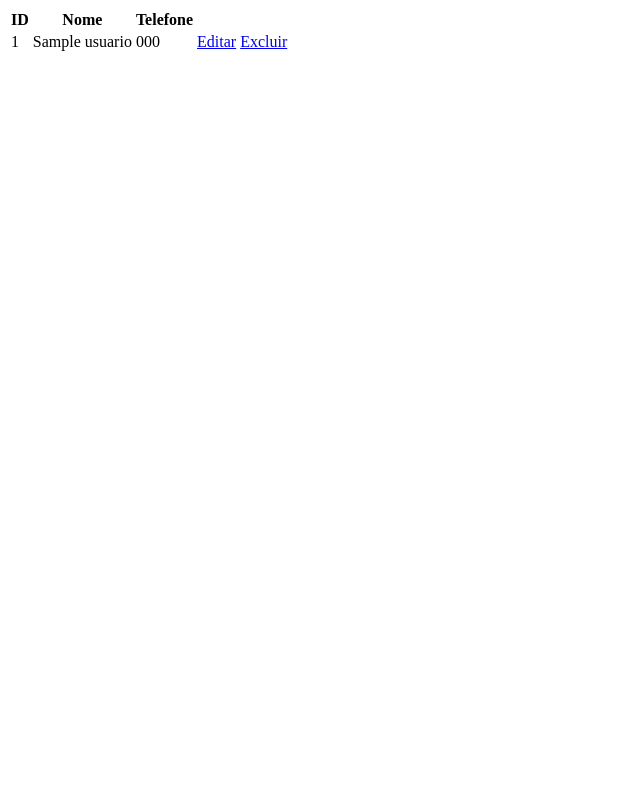
After one commit to Letibdi/aula_web2_2023.1, a PHP site: page /view/UsuarioList.php in a window 1280 px wide. The commit adds this page. Shown: the whole page, without its empty margins (0-640 px from the left). Run offline with PHP 8.4, Linux system fonts and the light colour scheme; tables that the repository leaves empty or names only in its code hold one stand-in row (values such as "Sample post").

Commit message:
Add files via upload

```diff
--- a/controller/UsuarioController.php
+++ b/controller/UsuarioController.php
@@ -12,7 +12,6 @@ class UsuarioController{
     }
 
 
-
     public function salvar($dados){
 
         $this->model->inserir($this->table,$dados);
@@ -24,4 +23,14 @@ class UsuarioController{
         return $this->model->select($this->table);
     }
 
+    public function deletar($id){
+
+        return $this->model->remove($this->table,$id);
+    }
+
+    public function buscar($id){
+
+        return $this->model->buscar($this->table,$id);
+    }
+
 }
--- a/index.php
+++ b/index.php
@@ -3,7 +3,7 @@
     <title>PHP Test</title>
   </head>
   <body>
-    <a href="./View/UsuarioForm.php">Cadastrar </a><br>
-    <a href="./View/UsuarioList.php">Listar </a>
+    <a href="./view/UsuarioForm.php">Cadastrar </a><br>
+    <a href="./view/UsuarioList.php">Listar </a>
   </body>
 </html>
--- a/model/BD.class.php
+++ b/model/BD.class.php
@@ -35,11 +35,9 @@ private $db_charset = "utf8";
  public function select($nome_tabela)
 {
     $conn = $this->conn();
-
     $sql = "select * from $nome_tabela;";
-
-  $st = $conn->prepare($sql);
-  $st->execute();
+    $st = $conn->prepare($sql);
+    $st->execute();
 
   return $st->fetchAll(PDO::FETCH_CLASS);
 }
@@ -48,11 +46,8 @@ private $db_charset = "utf8";
 {
     $id = dados['id'];
     $conn = $this->conn();
-
     $sql = "UPDATE $nome_tabela SET nome = ? telefone = ? WHERE id=$id;";
-
     $st = $conn->prepare($sql);
-
     $arrayDados = [ $dados['nome'], $dados['telefone'] ];
     $st->execute($arrayDados);
 }
@@ -61,12 +56,11 @@ private $db_charset = "utf8";
 {
     $conn = $this->conn();
     $sql = "DELETE FROM $nome_tabela WHERE id=$id;";
-
-  $st = $conn->prepare($sql);
-  $st->execute();
+    $st = $conn->prepare($sql);
+    $st->execute();
 }
 
-  public function buscar($nome_tabela, $dados)
+  public function pesquisar($nome_tabela, $dados)
 {
     $campo = $dados['campo'];
     $valor = $dados['valor'];
@@ -78,5 +72,15 @@ private $db_charset = "utf8";
     return $st->fetchAll(PDP::FETCH_CLASS);
 }
 
+    public function buscar($nome_tabela,$id)
+  {
+      $conn = $this->conn();
+      $sql = "SELECT * FROM $nome_tabela WHERE id=$id;";
+      $st = $conn->prepare($sql);
+      $st->execute();
+
+      return $st->fetchObject();
+  }
+
 }
 ?>
--- a/view/UsuarioForm.php
+++ b/view/UsuarioForm.php
@@ -1,9 +1,13 @@
 <?php
 include "../controller/UsuarioController.php";
 
+$usuario = new UsuarioController();
 if(!empty($_POST)){
-    $usuario = new UsuarioController();
     $usuario->salvar($_POST);
+}
+
+if(!empty($_GET['id'])){
+  $data = $usuario->buscar($_GET['id']);
 }
 
 
--- /dev/null
+++ b/view/UsuarioList.php
@@ -0,0 +1,45 @@
+<?php
+include "../controller/UsuarioController.php";
+
+    $usuario = new UsuarioController();
+    $load = $usuario->carregar();
+    if(!empty($_GET['id'])){
+      $usuario->deletar($_GET['id']);
+      header("location: UsuarioList.php");
+    }
+
+//$conn->inserir("usuario", ["nome"=>"Leticia", "telefone"=>"49 992001273"]);
+
+
+
+?>
+
+<html>
+  <head>
+    <title>PHP Test</title>
+  </head>
+  <body>
+    <table>
+        <tr>
+            <th>ID</th>
+            <th>Nome</th>
+            <th>Telefone</th>
+        </tr>
+        <?php
+        foreach($load as $item){
+
+        echo "<tr>
+            <td>$item->id</td>
+            <td>$item->nome</td>
+            <td>$item->telefone</td>
+            <td><a href='./UsuarioForm.php?id=$item->id'>Editar</a></td>
+            <td><a href='./UsuarioList.php?id=$item->id'
+                  onclick='return confirm(\"Deseja Excluir?\")'
+            >Excluir</a></td>
+            </tr>";
+        }
+        ?>
+    </table>
+
+  </body>
+</html>
```
